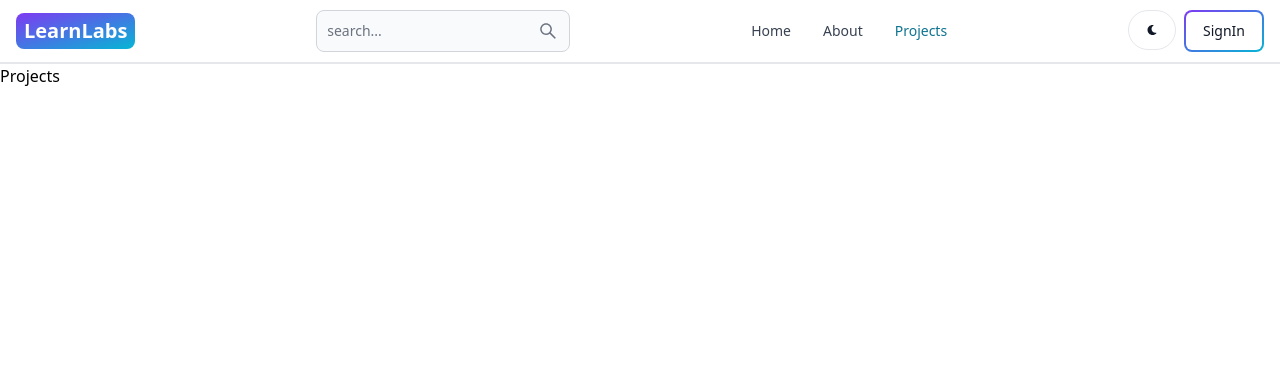
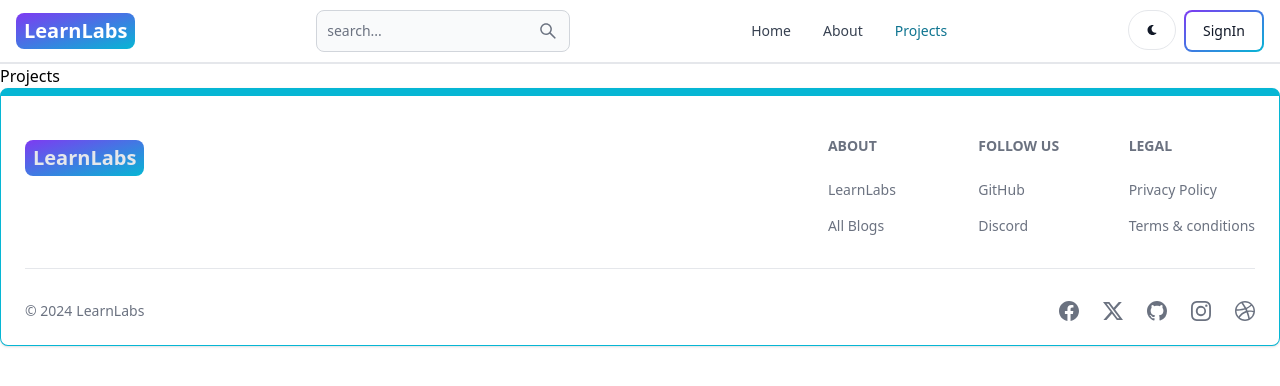
Before and after one commit to tushartanish10/Learn_labs, a React (Vite) app in the folder client/: page /projects in a window 1280 px wide. Shown: the top 386 px of the page. Built offline with nearby package versions, Linux system fonts and the light colour scheme.

Commit message:
created the footer component

```diff
--- a/client/src/App.jsx
+++ b/client/src/App.jsx
@@ -7,6 +7,7 @@
 import SignUp from './pages/SignUp'
 import SignIn from './pages/SignIn'
 import Projects from './pages/Projects'
+import Footer from './components/Footer'
 
 
 const App = () => {
@@ -21,6 +22,7 @@
       <Route path='/signin' element = {<SignIn />} />
       <Route path='/projects' element = {<Projects />} />
     </Routes>
+    <Footer />
     </BrowserRouter>
   )
 }
--- /dev/null
+++ b/client/src/components/Footer.jsx
@@ -0,0 +1,94 @@
+import React from 'react'
+import { Footer } from 'flowbite-react'
+import { Link } from 'react-router-dom'
+import { BsFacebook, BsTwitterX, BsGithub, BsInstagram, BsLinkedin, BsDribbble } from "react-icons/bs";
+
+const FooterCom = () => {
+  return (
+    <Footer container className='border border-t-8 border-cyan-500'>
+        <div className="w-full mx-auto max-w-7xl">
+            <div className="grid w-full justify-between sm:flex md:grid-cols-1">
+                <div className="mt-5">
+                <Link to = '/' className='font-bold dark:text-white text-xl'>
+                    <div className='text-gray-200 text-center px-2 py-1 bg-gradient-to-br from-purple-600 to-cyan-500 rounded-lg' >
+                        LearnLabs
+                    </div>
+                </Link>
+                </div>
+                <div className="grid grid-cols-2 gap-8 mt-4 sm:grid-cols-3 sm:gap-6">
+                    <div>
+                    <Footer.Title title='About'/>
+                    <Footer.LinkGroup col>
+                        <Footer.Link
+                            href='/about'
+                            target='_blank'
+                            rel='noopener noreferer'
+                        >
+                            LearnLabs
+                        </Footer.Link>
+                        <Footer.Link
+                            href='/'
+                            target='_blank'
+                            rel='noopener noreferer'
+                        >
+                            All Blogs
+                        </Footer.Link>
+                    </Footer.LinkGroup>
+                    </div>
+                    <div>
+                    <Footer.Title title='Follow us'/>
+                    <Footer.LinkGroup col>
+                        <Footer.Link
+                            href='https://github.com/nafees-alam'
+                            target='_blank'
+                            rel='noopener noreferer'
+                        >
+                            GitHub
+                        </Footer.Link>
+                        <Footer.Link
+                            href='#'
+                        >
+                            Discord
+                        </Footer.Link>
+                    </Footer.LinkGroup>
+                    </div>
+                    <div>
+                    <Footer.Title title='Legal'/>
+                    <Footer.LinkGroup col>
+                        <Footer.Link
+                            href='#'
+                        >
+                            Privacy Policy
+                        </Footer.Link>
+                        <Footer.Link
+                            href='#'
+                        >
+                            Terms &amp; conditions
+                        </Footer.Link>
+                    </Footer.LinkGroup>
+                    </div>
+
+                </div>
+            </div>
+            <Footer.Divider />
+            <div className="w-full sm:flex sm:items-center sm:justify-between">
+                <Footer.Copyright
+                    href='#'
+                    by='LearnLabs'
+                    year={new Date().getFullYear()}
+                />
+                <div className="flex gap-6 sm:mt-0 mt-4 sm:justify-center">
+                    <Footer.Icon href='#' icon={BsFacebook}/>
+                    <Footer.Icon href='#' icon={BsTwitterX}/>
+                    <Footer.Icon href='#' icon={BsGithub}/>
+                    <Footer.Icon href='#' icon={BsInstagram}/>
+                    <Footer.Icon href='#' icon={BsDribbble}/>
+                </div>
+            </div>
+
+        </div>
+    </Footer>
+  )
+}
+
+export default FooterCom
```
